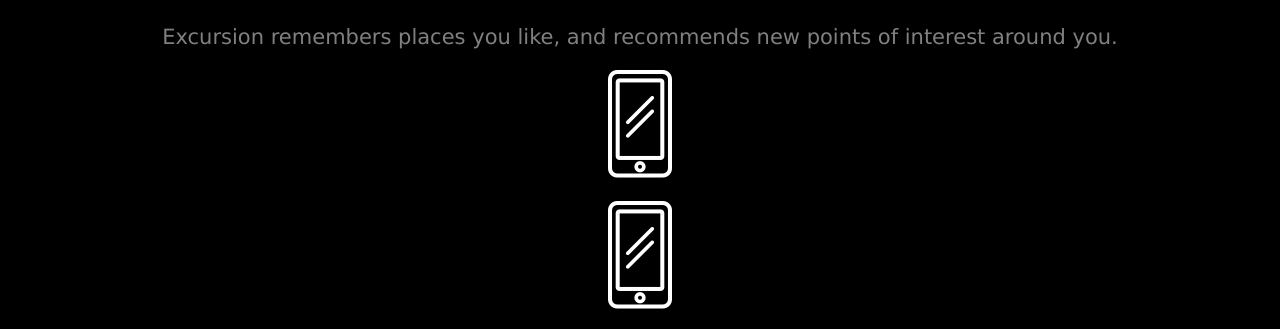
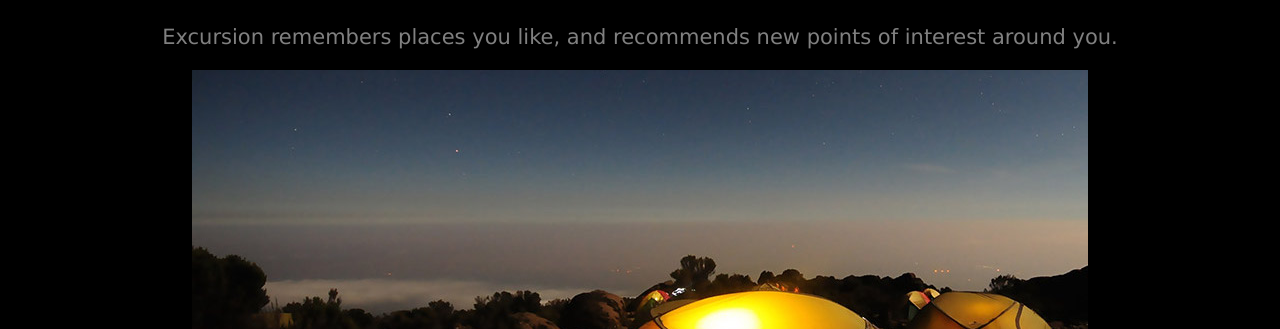
Before and after one commit to baggins46/excursion, a plain HTML site: page index.html in a window 1280 px wide. Shown: the part 471-800 px from the top of the page. Drawn offline with Linux system fonts and the light colour scheme.

Commit message:
image link change

```diff
--- a/index.html
+++ b/index.html
@@ -14,7 +14,7 @@
     <div class="guide">
       <h2>Your personal travel guide</h2>
       <p>Excursion remembers places you like, and recommends new points of interest around you.</p>
-      <img src="resources/images/phone_icon.png"><br><br>
+      <img src="resources/images/camp.jpeg" alt="campsite"><br><br>
     </div>
     <div class="comming_soon">
       <img src="resources/images/phone_icon.png">
```
